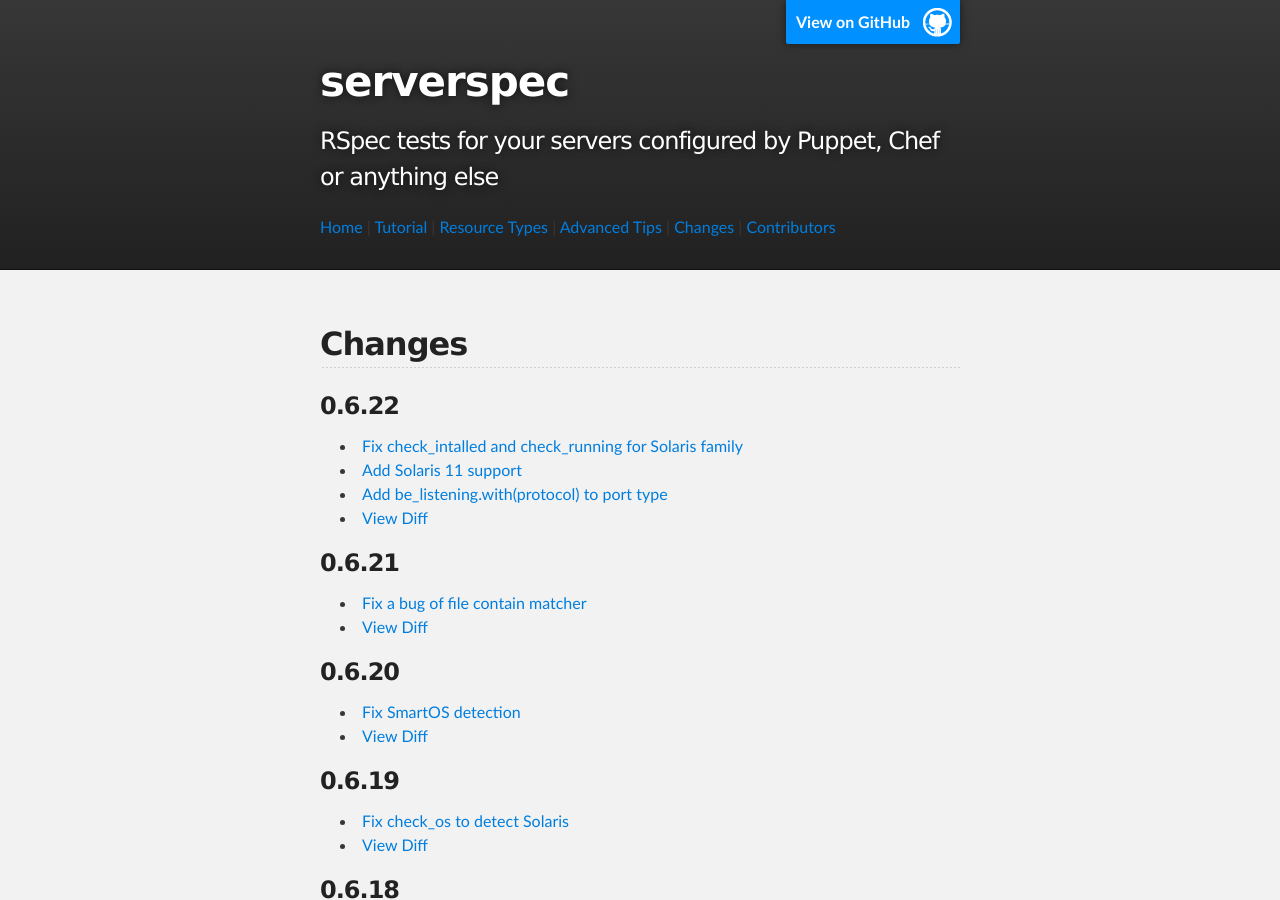
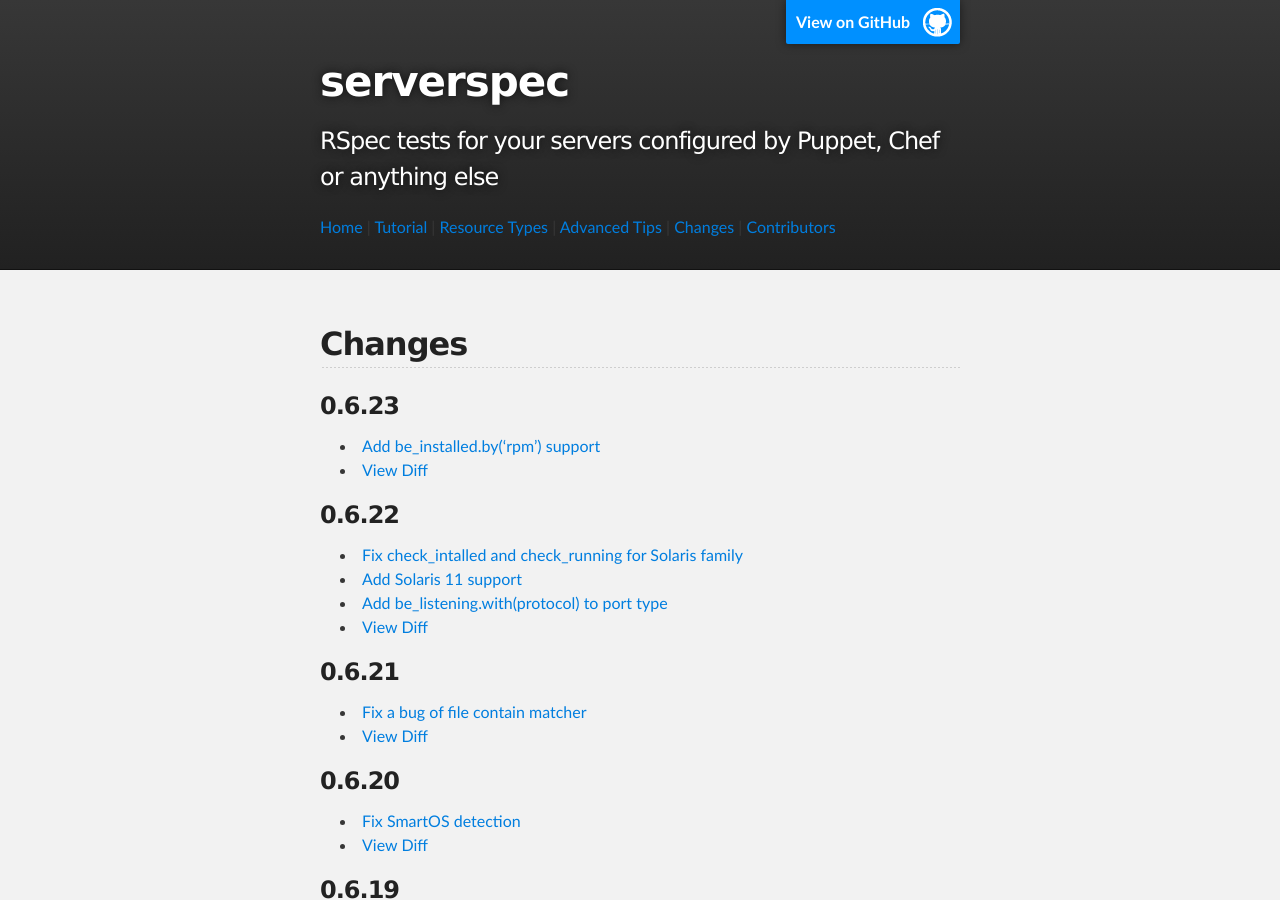
Before and after one commit to serverspec/serverspec.github.io, a Jekyll site: the page built from changes.md, in a window 1280 px wide and 900 px high. Built offline with Jekyll 4.4.1, drawn with Linux system fonts in a browser that asks for light colours; Markdown is read by kramdown in place of the engine named in the settings.

Commit message:
Add changes of v0.6.23

```diff
--- a/changes.md
+++ b/changes.md
@@ -4,6 +4,11 @@ title: Changes
 ---
 
 ## Changes
+
+### 0.6.23
+
+ * [Add be_installed.by('rpm') support](https://github.com/serverspec/serverspec/pull/203)
+ * [View Diff](https://github.com/serverspec/serverspec/compare/v0.6.22...v0.6.23)
 
 ### 0.6.22
 
```
